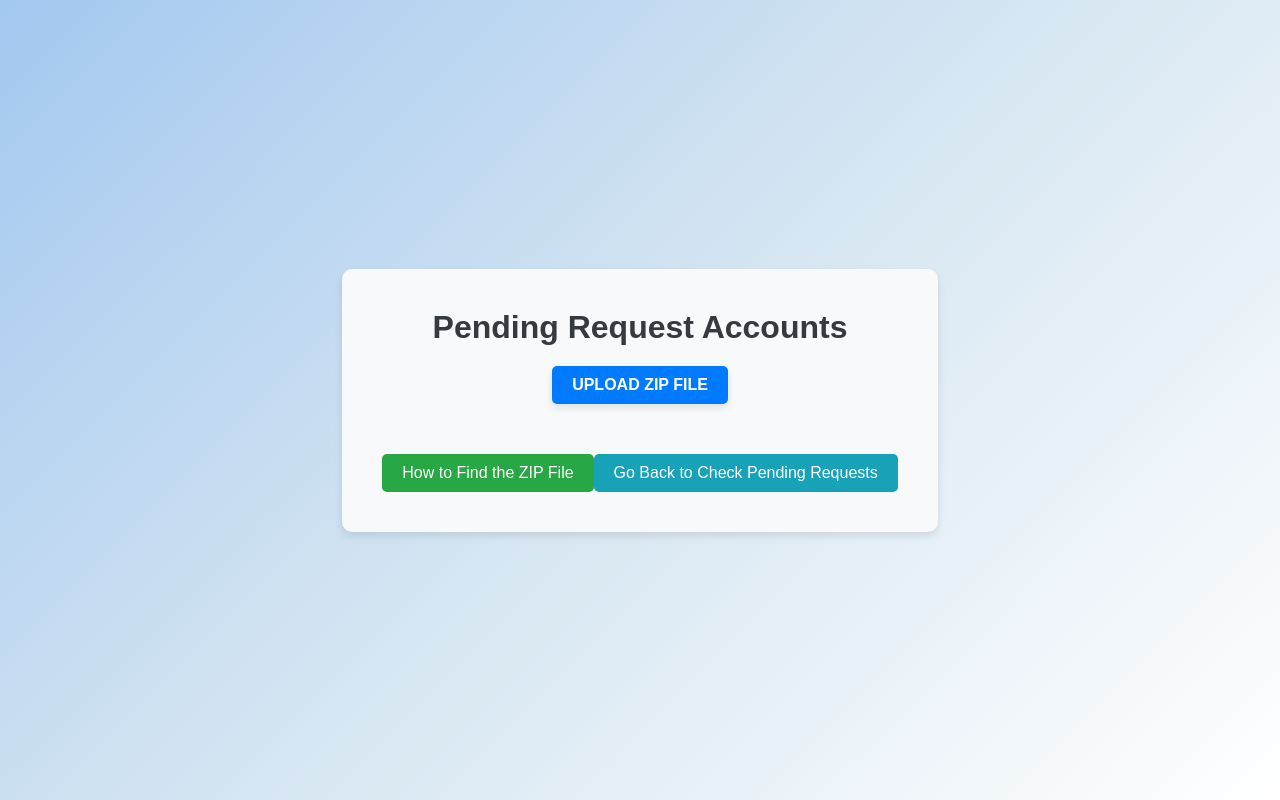
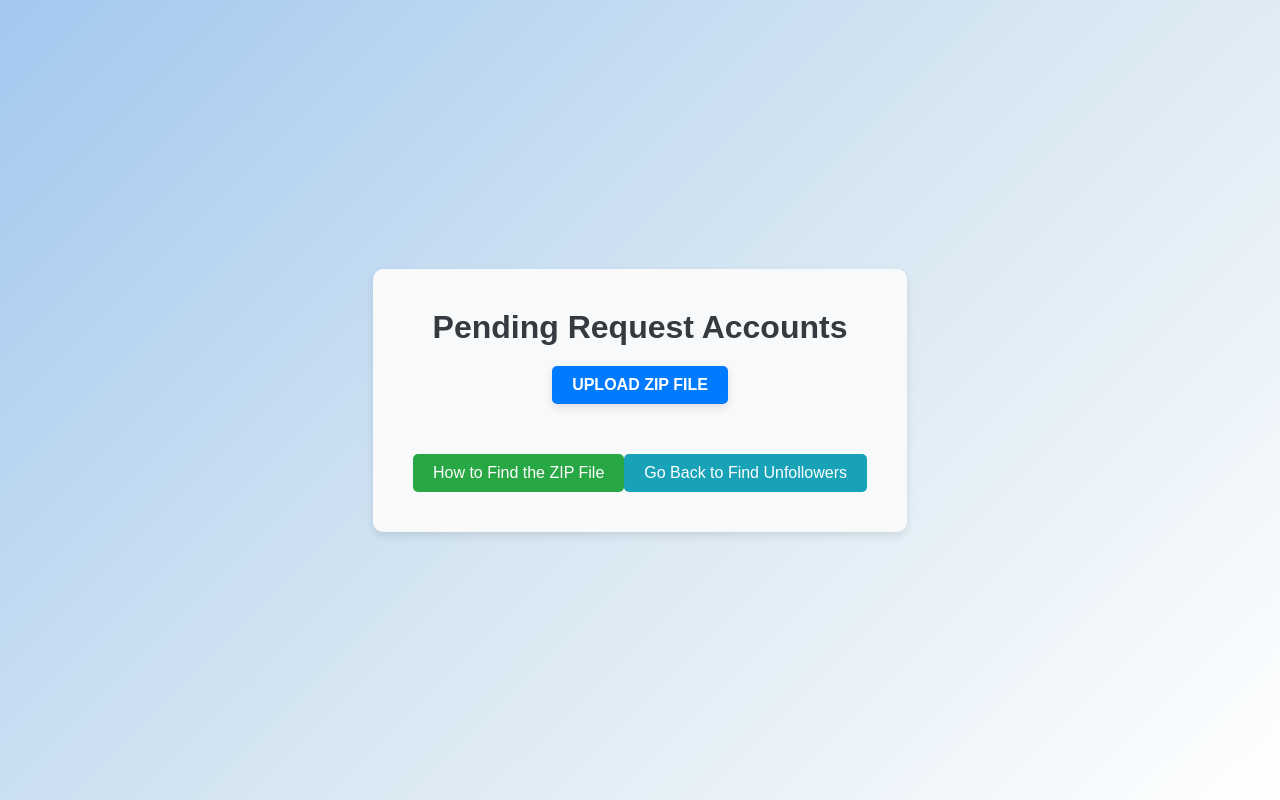
Before and after one commit to kunjkhanpara/Instagram_Unfollower_Tracker, a React (Create React App) app: page /Instagram_Unfollower_Tracker/ok in a window 1280 px wide. Built offline with nearby package versions, Linux system fonts and the light colour scheme.

Commit message:
Added homepage field and Router basename for GitHub Pages

```diff
--- a/src/components/Instructions.js
+++ b/src/components/Instructions.js
@@ -1,3 +1,4 @@
+
 // src/components/Instructions.js
 
 import React from 'react';
--- a/src/components/ok.js
+++ b/src/components/ok.js
@@ -1,12 +1,14 @@
 import React, { useState } from 'react';
 import JSZip from 'jszip';
 import { jsPDF } from 'jspdf';
+import { useNavigate } from 'react-router-dom'; // Use this hook for navigation
 import './ok.css';
 
 const PendingRequests = () => {
   const [pendingRequests, setPendingRequests] = useState([]);
   const [error, setError] = useState(null);
   const [isLoading, setIsLoading] = useState(false);
+  const navigate = useNavigate(); // Declare useNavigate hook
 
   const handleFileUpload = async (e) => {
     setIsLoading(true);
@@ -105,12 +107,13 @@ const PendingRequests = () => {
         </div>
       )}
 
-      <button className="instructions-btn" onClick={() => window.location.href = '/instructions'}>
+      {/* Updated navigation */}
+      <button className="instructions-btn" onClick={() => navigate('/instructions')}>
         How to Find the ZIP File
       </button>
 
-      <button className="back-btn" onClick={() => window.location.href = '/check-unfollower'}>
-        Go Back to Check Pending Requests
+      <button className="back-btn" onClick={() => navigate('/check-unfollower')}>
+        Go Back to Find Unfollowers
       </button>
     </div>
   );
```
Also changed, not shown: src/components/CheckUnfollower.css (line endings or trailing spaces), src/components/CheckUnfollower.js (line endings or trailing spaces), src/components/Instructions.css (indentation only).
